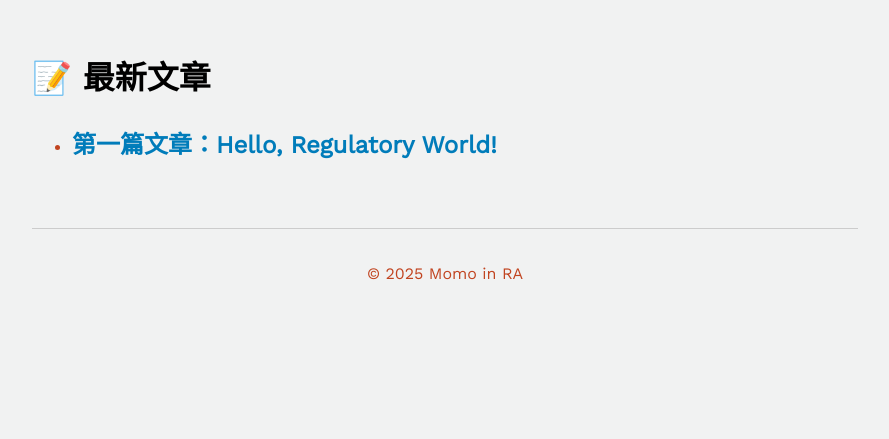
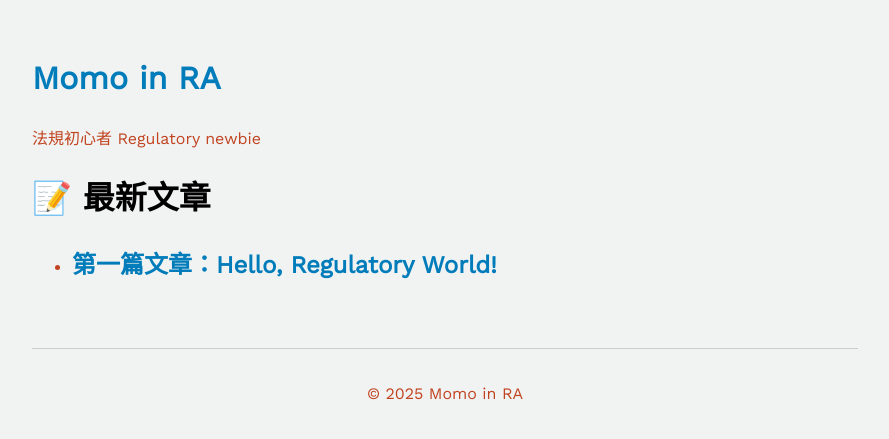
Before and after one commit to MomoInRA/github.io, a Jekyll site: the page built from index.md, in a window 1280 px wide. Shown: the top 439 px of the page, without its empty margins (195-1084 px from the left). Built offline with Jekyll 4.4.1, drawn with Linux system fonts in a browser that asks for light colours.

Commit message:
Update default.html

```diff
--- a/_layouts/default.html
+++ b/_layouts/default.html
@@ -8,7 +8,14 @@
   </head>
   <body>
     <main>
+
+      <header>
+        <h1><a href="{{ '/' | relative_url }}">Momo in RA</a></h1>
+        <p class="subtitle">法規初心者 Regulatory newbie</p>
+      </header>
+
       {{ content }}
+
     </main>
     {% include footer.html %}
   </body>
```
